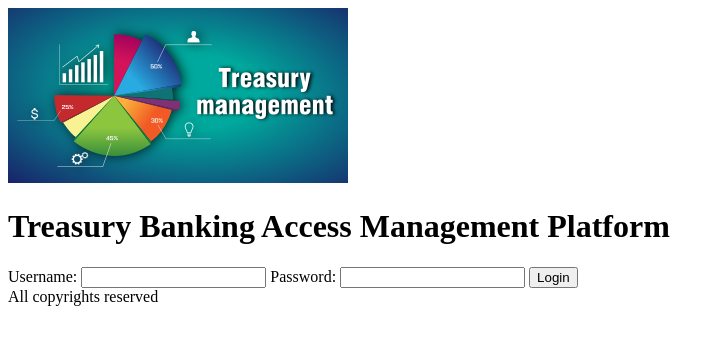
After one commit to plisek1986/treasuryapplication, a Django app: template BankingAdministration/BankingApp/templates/login.html in a window 1280 px wide. The commit adds this page. Shown: the top 345 px of the page, without its empty margins (0-723 px from the left). Run offline with Django 3.2, Linux system fonts and the light colour scheme; the template is opened without the code that fills it, so the values that code supplies are empty.

Commit message:
first superuser, login and authentication with the tools provided by django

```diff
--- a/BankingAdministration/BankingAdministration/urls.py
+++ b/BankingAdministration/BankingAdministration/urls.py
@@ -19,5 +19,6 @@ from BankingApp import views as all_views
 
 urlpatterns = [
     path('admin/', admin.site.urls),
-    path('', all_views.MainPageView.as_view(), name='main_page')
+    path('', all_views.MainPageView.as_view(), name='main_page'),
+    path('login/', all_views.LoginView.as_view(), name='login'),
 ]
--- /dev/null
+++ b/BankingAdministration/BankingApp/templates/login.html
@@ -0,0 +1,15 @@
+{% extends 'base.html' %}
+{% block content %}
+<form action="" method="POST">
+    {% csrf_token %}
+    <label for="username">
+        Username:
+    </label>
+    <input type="text" id="username" name="username">
+    <label for="password">
+        Password:
+    </label>
+    <input type="password" id="password" name="password">
+    <button type="submit">Login</button>
+</form>
+{% endblock %}
--- a/BankingAdministration/BankingApp/templates/main_page.html
+++ b/BankingAdministration/BankingApp/templates/main_page.html
@@ -3,7 +3,7 @@
 {% block content %}
 
 <ul>
-    <li><a href="">Login</a></li>
+    <li><a href="/login/">Login</a></li>
 </ul>
 
 <p>You are about to log into the application that has been created to help you and our Enterprise to manage users
```
Also changed, not shown: BankingAdministration/BankingApp/forms.py (+5 -5 lines), BankingAdministration/BankingApp/views.py (+18 -10 lines).
